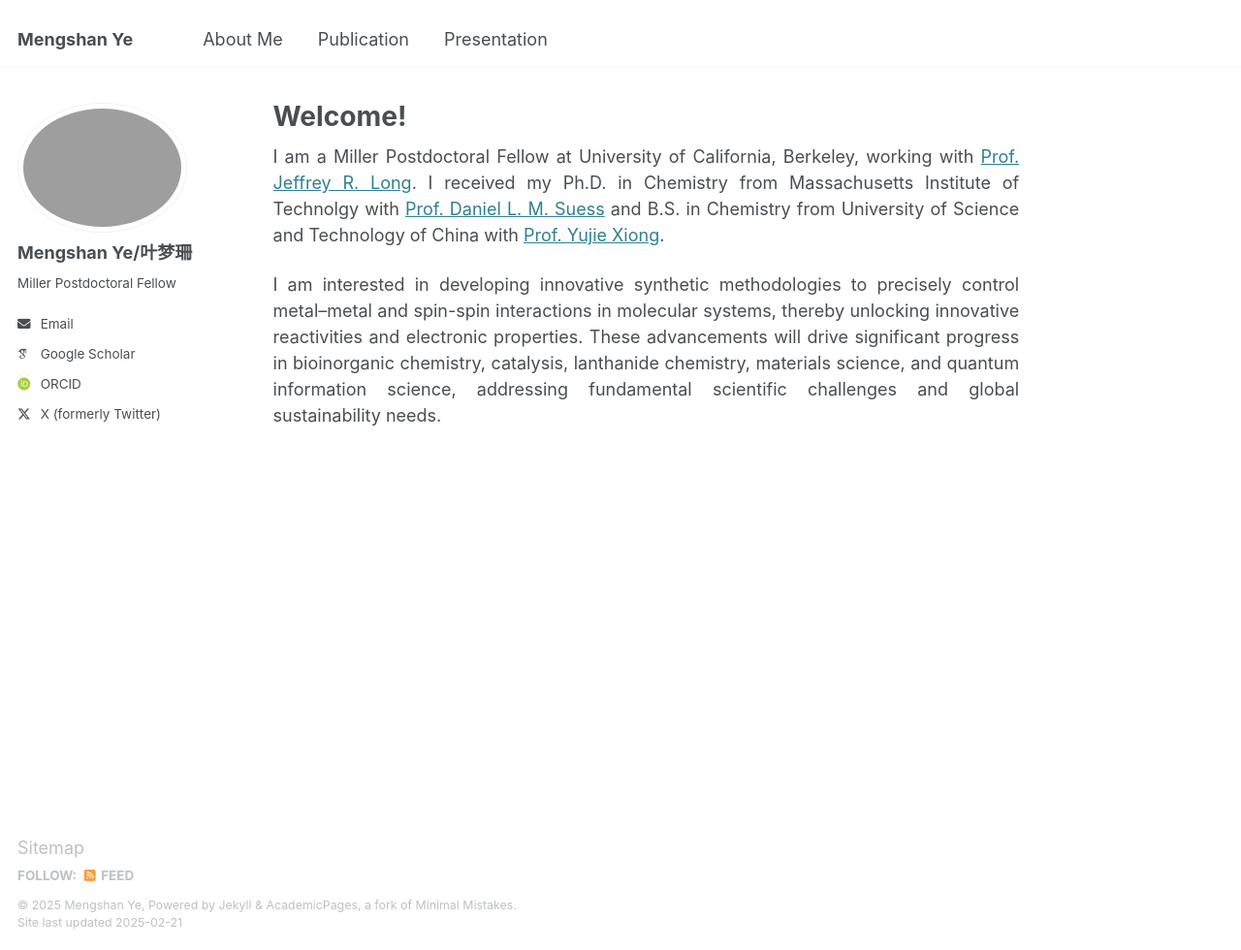
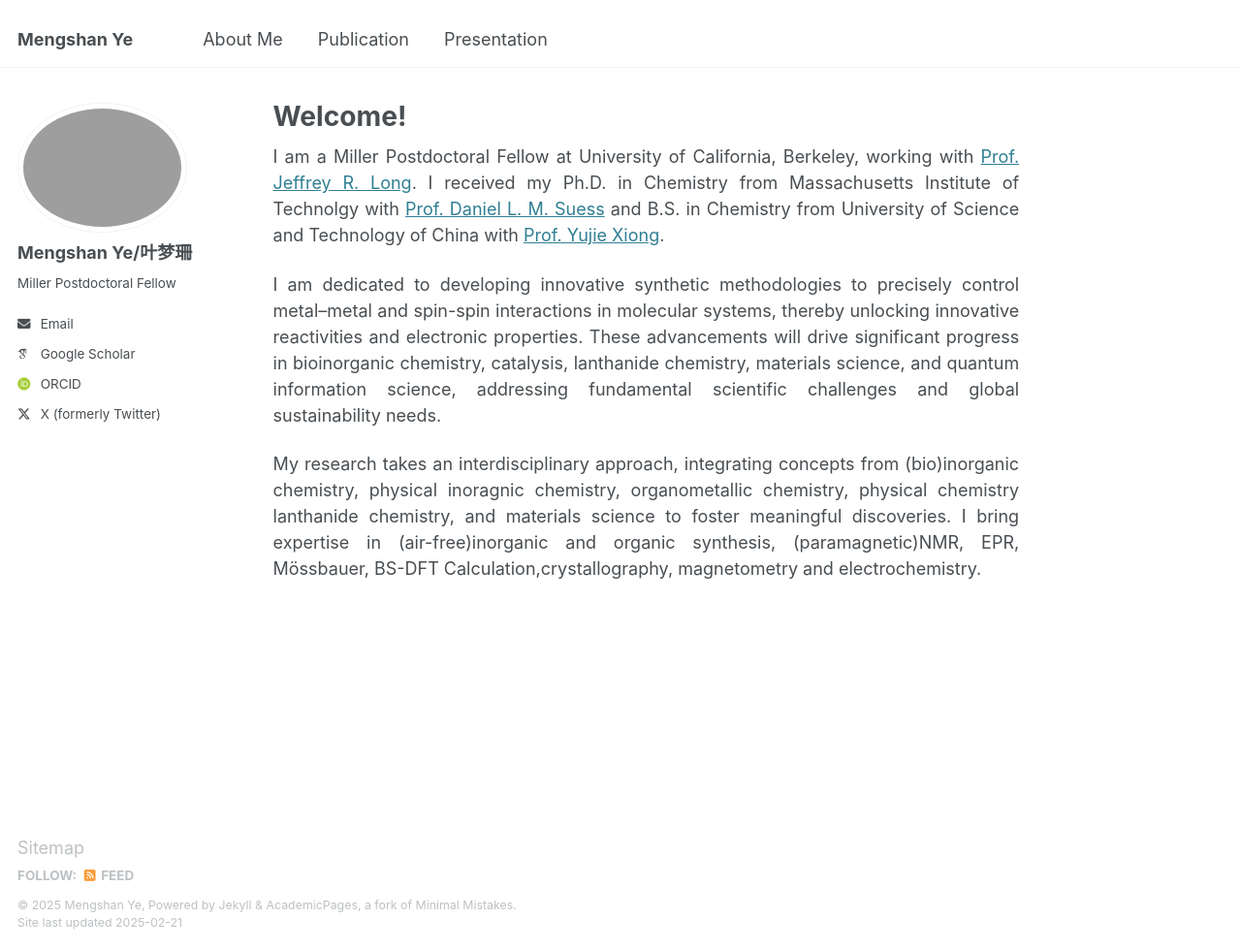
Before and after one commit to mengshan-ye/mengshan-ye.github.io, a Jekyll site: the page built from _pages/home.md, in a window 1280 px wide and 980 px high. Shown: the whole window at 97% size. Built offline with Jekyll 4.4.1, drawn with Linux system fonts in a browser that asks for light colours; some web fonts are replaced.

Commit message:
Update home.md

```diff
--- a/_pages/home.md
+++ b/_pages/home.md
@@ -27,7 +27,13 @@ I am a Miller Postdoctoral Fellow at University of California, Berkeley, working
 <p></p>
 
 <div class="justify-text">
-I am interested in developing innovative synthetic methodologies to precisely control metal–metal and spin-spin interactions in molecular systems, thereby unlocking innovative reactivities and electronic properties. These advancements will drive significant progress in bioinorganic chemistry, catalysis, lanthanide chemistry, materials science, and quantum information science, addressing fundamental scientific challenges and global sustainability needs.
+I am dedicated to developing innovative synthetic methodologies to precisely control metal–metal and spin-spin interactions in molecular systems, thereby unlocking innovative reactivities and electronic properties. These advancements will drive significant progress in bioinorganic chemistry, catalysis, lanthanide chemistry, materials science, and quantum information science, addressing fundamental scientific challenges and global sustainability needs.
+</div>
+
+<p></p>
+
+<div class="justify-text">
+My research takes an interdisciplinary approach, integrating concepts from (bio)inorganic chemistry, physical inoragnic chemistry, organometallic chemistry, physical chemistry lanthanide chemistry, and materials science to foster meaningful discoveries. I bring expertise in (air-free)inorganic and organic synthesis, (paramagnetic)NMR, EPR, Mössbauer, BS-DFT Calculation,crystallography, magnetometry and electrochemistry.
 </div>
 </body>
 </html>
```
